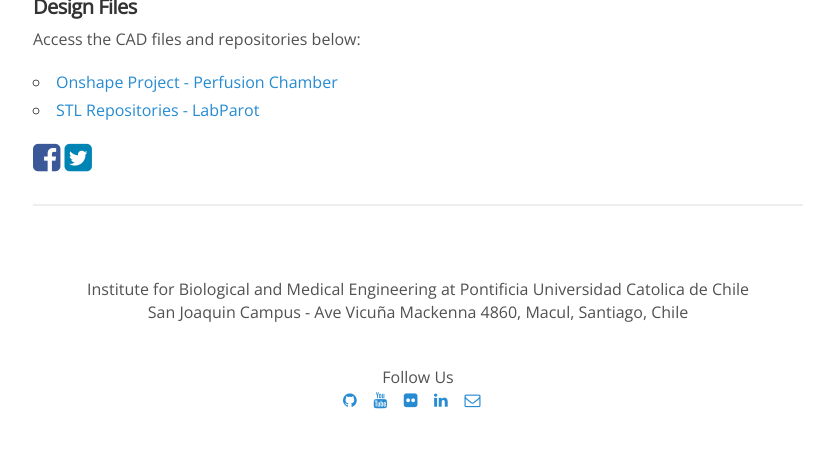
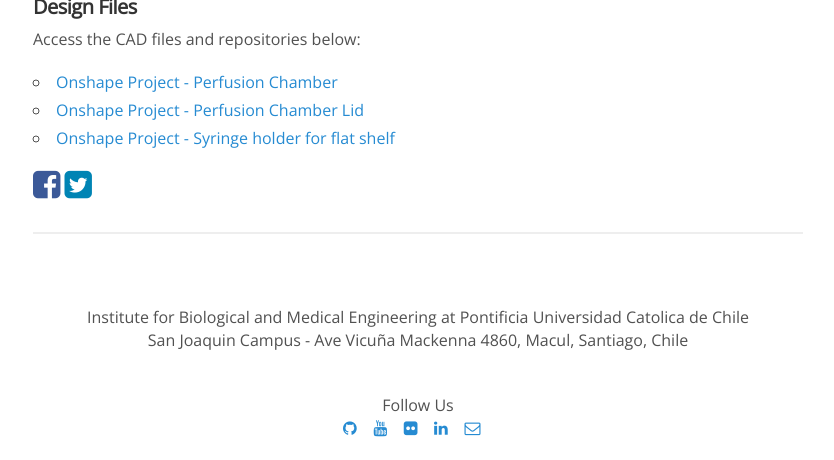
Before and after one commit to LIBREhub/LIBREhub.github.io, a Jekyll site: the page built from _posts/2025-12-31-perfusion-chamber.md, in a window 1280 px wide and 900 px high, scrolled down 14105 px, cut to the strip 440-900 px from the top of the window. Shown: the whole strip, without its empty margins (222-1056 px from the left). Built offline with Jekyll 4.4.1, drawn with Linux system fonts in a browser that asks for light colours; nearby versions of some CDN libraries; before the commit the page ends 14977 px from its top, so only the background shows below that.

Commit message:
Add files via upload

```diff
--- a/_posts/2025-12-31-perfusion-chamber.md
+++ b/_posts/2025-12-31-perfusion-chamber.md
@@ -150,5 +150,6 @@ Before experiments, test the flow and verify that the "spiral" connectors are se
 
 Access the CAD files and repositories below:
 
-* [Onshape Project \- Perfusion Chamber](https://www.onshape.com/)
-* [STL Repositories \- LabParot](https://www.google.com/search?q=https://github.com/vparot/)
+* [Onshape Project \- Perfusion Chamber](https://cad.onshape.com/documents/721bbe5a4b1296f27af3aafb/w/460d31077fb82401d0299627/e/1e9bbb884e913f05608eac55)
+* [Onshape Project \- Perfusion Chamber Lid](https://cad.onshape.com/documents/613f09d750e931dd1a071ea2/w/e4f7ef9135bd42c92d71869c/e/70f7b72795362207fb255be1)
+* [Onshape Project \- Syringe holder for flat shelf](https://cad.onshape.com/documents/096c25a9298dd8889e4dec74/w/c5e233639d356c6856bc744c/e/240705b285462483907fc860)
```
